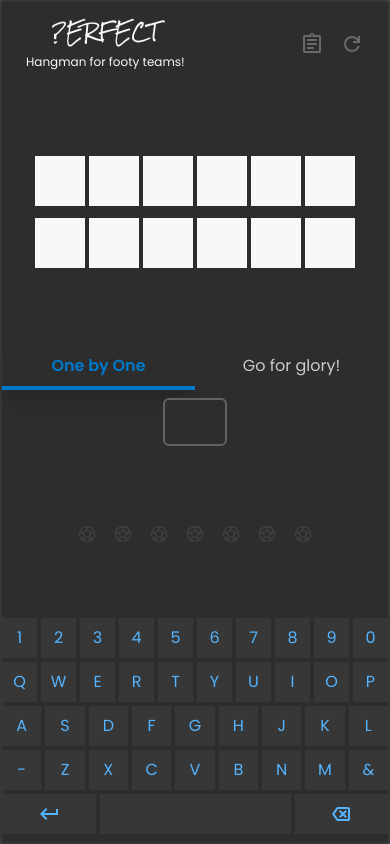
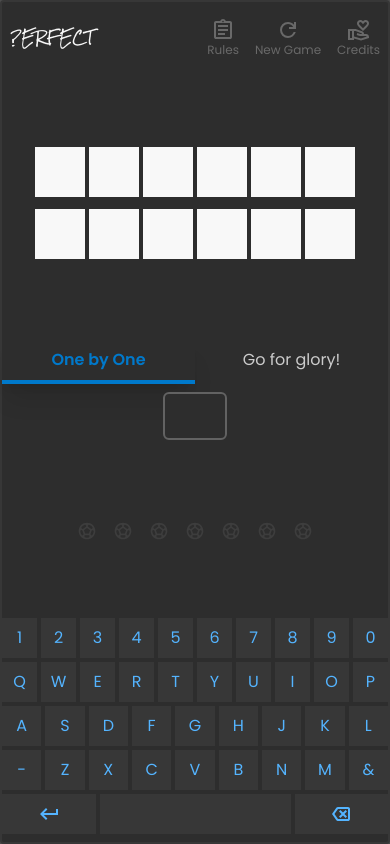
Before and after one commit to bibhashdash/team-guesser, a Next.js app: page / in a window 390 px wide. Built offline with nearby package versions, Linux system fonts and the light colour scheme.

Commit message:
adding credits section

```diff
--- a/src/app/layout.tsx
+++ b/src/app/layout.tsx
@@ -14,7 +14,7 @@ const poppins = Poppins(
 )
 
 export const metadata: Metadata = {
-  title: 'Team Guesser',
+  title: '?ERFECT',
   description: 'Generated by create next app',
 }
 
--- a/src/app/page.tsx
+++ b/src/app/page.tsx
@@ -13,6 +13,7 @@ import {Navbar} from "@/components/Navbar";
 import {RulesModal} from "@/components/RulesModal";
 import {InputSection} from "@/components/InputSection";
 import {Keyboard} from "@/components/Keyboard";
+import {CreditsModal} from "@/components/CreditsModal";
 
 export default function Home() {
   useClientDimensions();
@@ -29,6 +30,7 @@ export default function Home() {
   const [disabledKeysForOneByOne, setDisabledKeysForOneByOne] = useState<string[]>([]);
   const [buttonEffect, setButtonEffect] = useState<boolean>(false);
   const [wrongAnswerInputEffect, setWrongAnswerInputEffect] = useState<boolean>(false);
+  const [showCreditsModal, setShowCreditsModal] = useState<boolean>(false);
   // const testingTeam = "Borussia Monchengladbach";
   const setTheTeam = () => {
     setGameState(GameState.gameStarted);
@@ -218,7 +220,11 @@ export default function Home() {
   return (
     <main
       className="relative w-full h-screen justify-between py-2 md:py-6 max-w-6xl flex flex-col border-2 border-gray50 rounded lg:px-6 shadow-xl bg-black300">
-      <Navbar clickRulesIcon={() => setShowRulesModal(true)} clickRefreshIcon={() => setTheTeam()} />
+      <Navbar
+        clickRulesIcon={() => setShowRulesModal(true)}
+        clickRefreshIcon={() => setTheTeam()}
+        clickCreditsIcon={() => setShowCreditsModal(true)}
+      />
 
       <div
         onAnimationEnd={() => setWrongAnswerInputEffect(false)}
@@ -262,6 +268,13 @@ export default function Home() {
           </div>
         )
       }
+      {
+        showCreditsModal && (
+          <div className="absolute w-full h-screen top-0 left-0 bg-black300">
+            <CreditsModal onClickClose={() => setShowCreditsModal(false)} />
+          </div>
+        )
+      }
     </main>
   )
 }
--- /dev/null
+++ b/src/components/CreditsModal.tsx
@@ -0,0 +1,17 @@
+import {CloseIcon} from "@/components/CloseIcon";
+import React from "react";
+
+interface CreditsModalProps {
+  onClickClose: () => void;
+}
+
+export const CreditsModal = ({onClickClose}:CreditsModalProps) => {
+   return (
+     <div className="h-screen w-full py-2 lg:py-6 text-white100 flex flex-col">
+       <div className="flex justify-between w-full my-5 px-2">
+         <h1 className="text-white100">Credits</h1>
+         <CloseIcon onClick={onClickClose} color="#f8f8f8" size={28}/>
+       </div>
+     </div>
+   )
+}
--- a/src/components/Navbar.tsx
+++ b/src/components/Navbar.tsx
@@ -1,25 +1,32 @@
 import {ClipboardIcon} from "@/icons/ClipboardIcon";
 import {RefreshIcon} from "@/icons/RefreshIcon";
+import {HandHeartIcon} from "@/icons/HandHeartIcon";
 
 interface NavbarProps {
   clickRulesIcon: () => void,
-  clickRefreshIcon: () => void
+  clickRefreshIcon: () => void,
+  clickCreditsIcon: () => void,
 }
 
-export const Navbar = ({clickRulesIcon, clickRefreshIcon}: NavbarProps) => {
+export const Navbar = ({clickRulesIcon, clickRefreshIcon, clickCreditsIcon}: NavbarProps) => {
   return (
-    <div className="bg-black300 w-full py-2 md:py-6 px-6 flex justify-between items-center">
+    <div className="bg-black300 w-full py-2 md:py-6 px-2 md:px-6 flex justify-between items-center">
       <div className="flex flex-col items-center gap-2">
-        <h1 className="text-lg sm:text-2xl text-white100 font-display">?ERFECT</h1>
-        <p className="text-xs text-white100">Hangman for footy teams!</p>
+        <h1 className="text-sm sm:text-2xl text-white100 font-display">?ERFECT</h1>
       </div>
-      <div className="flex gap-4">
-        <div onClick={() => clickRulesIcon()} className="focus:animate-button-pressed">
+      <div className="flex gap-4 md:gap-8">
+        <div onClick={() => clickRulesIcon()} className="cursor-pointer flex flex-col items-center focus:animate-button-pressed">
           <ClipboardIcon size={24} color="rgba(176,176,176,0.46)" />
+          <p className="text-black50 text-xs">Rules</p>
         </div>
-       <div onClick={() => clickRefreshIcon()} className="focus:animate-button-pressed">
+       <div onClick={() => clickRefreshIcon()} className="cursor-pointer flex flex-col items-center focus:animate-button-pressed">
          <RefreshIcon size={24} color="rgba(176,176,176,0.46)" />
+         <p className="text-black50 text-xs">New Game</p>
        </div>
+        <div onClick={() => clickCreditsIcon()} className="cursor-pointer flex flex-col items-center focus:animate-button-pressed">
+          <HandHeartIcon size={24} color="rgba(176,176,176,0.46)" />
+          <p className="text-black50 text-xs">Credits</p>
+        </div>
       </div>
     </div>
   )
--- /dev/null
+++ b/src/icons/HandHeartIcon.tsx
@@ -0,0 +1,8 @@
+export const HandHeartIcon = ({size, color}: {size: number, color: string}) => {
+  return (
+    <svg xmlns="http://www.w3.org/2000/svg" height={size} viewBox="0 -960 960 960" width={size} fill={color}>
+      <path
+        d="M640-440 474-602q-31-30-52.5-66.5T400-748q0-55 38.5-93.5T532-880q32 0 60 13.5t48 36.5q20-23 48-36.5t60-13.5q55 0 93.5 38.5T880-748q0 43-21 79.5T807-602L640-440Zm0-112 109-107q19-19 35-40.5t16-48.5q0-22-15-37t-37-15q-14 0-26.5 5.5T700-778l-60 72-60-72q-9-11-21.5-16.5T532-800q-22 0-37 15t-15 37q0 27 16 48.5t35 40.5l109 107ZM280-220l278 76 238-74q-5-9-14.5-15.5T760-240H558q-27 0-43-2t-33-8l-93-31 22-78 81 27q17 5 40 8t68 4q0-11-6.5-21T578-354l-234-86h-64v220ZM40-80v-440h304q7 0 14 1.5t13 3.5l235 87q33 12 53.5 42t20.5 66h80q50 0 85 33t35 87v40L560-60l-280-78v58H40Zm80-80h80v-280h-80v280Zm520-546Z"/>
+    </svg>
+  )
+}
```
